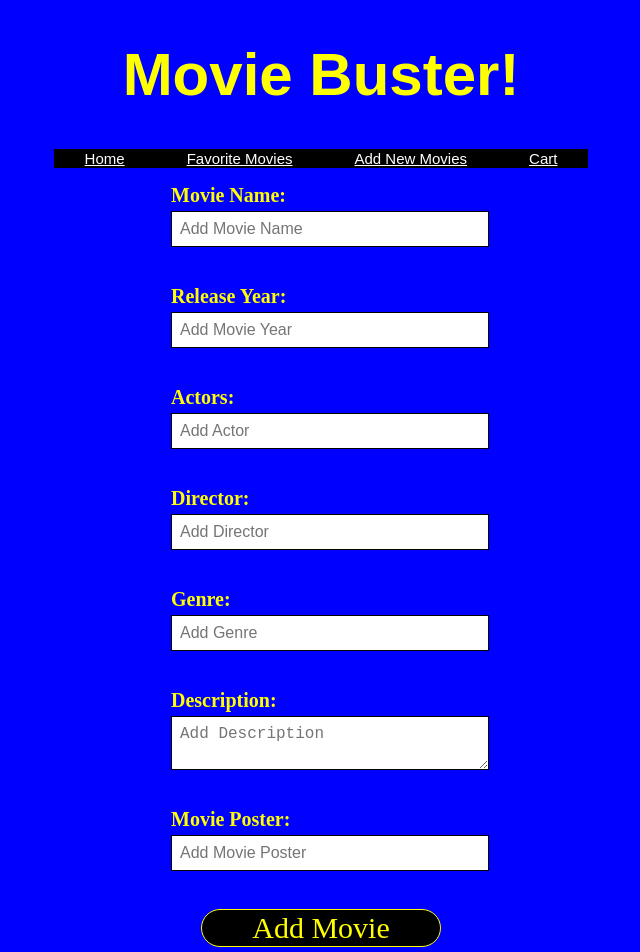
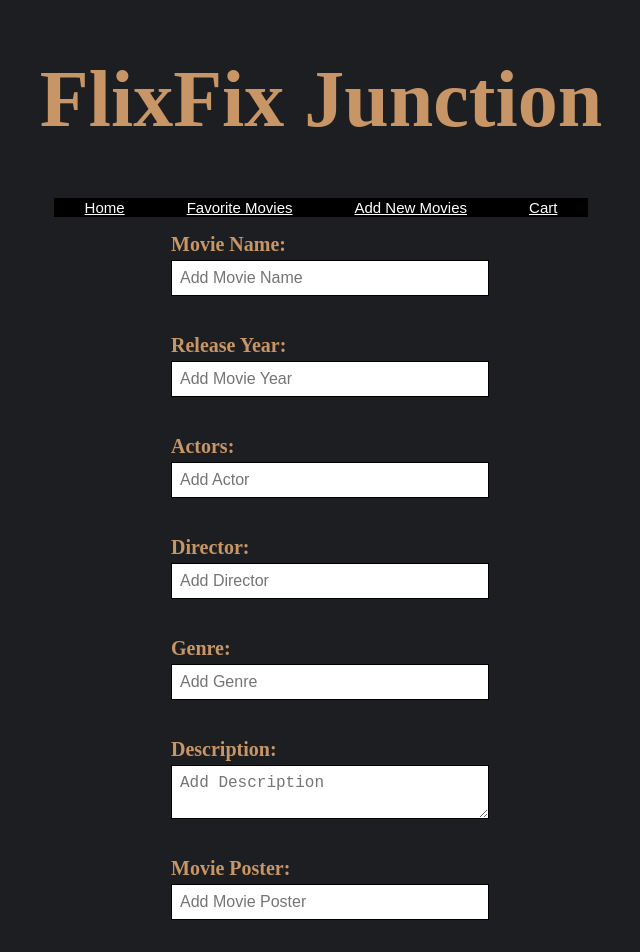
Before and after one commit to Dkerr2061/Phase-2-Capstone-Project, a React (Create React App) app: page /add_movies in a window 1280 px wide. Shown: the top 952 px of the page, without its empty margins (319-959 px from the left). Built offline with nearby package versions, Linux system fonts and the light colour scheme; data requests are answered from the project's data file.

Commit message:
Updated styling

```diff
--- a/db.json
+++ b/db.json
@@ -21,7 +21,7 @@
       "genre": "Crime",
       "description": "Jules Winnfield (Samuel L. Jackson) and Vincent Vega (John Travolta) are two hitmen who are out to retrieve a suitcase stolen from their employer, mob boss Marsellus Wallace (Ving Rhames). Wallace has also asked Vincent to take his wife Mia (Uma Thurman) out a few days later when Wallace himself will be out of town. Butch Coolidge (Bruce Willis) is an aging boxer who is paid by Wallace to lose his fight. The lives of these seemingly unrelated people are woven together comprising of a series of funny, bizarre and uncalled-for incidents.",
       "image": "https://encrypted-tbn0.gstatic.com/images?q=tbn:ANd9GcTiJsA2mWrlJFCi39GF3BWF_t9UgeLgUtXD3H7JTNW3Nkv9evDIP7PW0tzN9McQizmB2Xg&usqp=CAU",
-      "favorite": false,
+      "favorite": true,
       "likes": 0
     },
     {
@@ -46,7 +46,7 @@
       "description": "After the murder of his beloved wife, Danny Parker is set adrift in a world where nothing is as it seems. On his journey he befriends slacker Jimmy the Finn and becomes involved in rescuing his neighbor Colette from her own demons. Danny is antagonized by undercover narcotics agents and sadistic dealer Pooh-Bear.",
       "image": "https://m.media-amazon.com/images/M/MV5BMjE5ODgwNzYyN15BMl5BanBnXkFtZTYwNDE3OTg5._V1_.jpg",
       "favorite": false,
-      "likes": 0
+      "likes": 9
     },
     {
       "id": "5",
@@ -69,7 +69,7 @@
       "genre": "War",
       "description": "The story of Seita and Setsuko, two young Japanese siblings, living in the declining days of World War II. When an American firebombing separates the two children from their parents, the two siblings must rely completely on one another while they struggle to fight for their survival.",
       "image": "https://m.media-amazon.com/images/I/71+Uad84h-L._AC_UF894,1000_QL80_.jpg",
-      "favorite": true,
+      "favorite": false,
       "likes": 6
     },
     {
--- a/src/components/App.js
+++ b/src/components/App.js
@@ -61,7 +61,7 @@ function App() {
   return (
     <div className="App">
       <header className="App-header">
-        <h1 className="website-name">Movie Buster!</h1>
+        <h1 className="website-name">FlixFix Junction</h1>
       </header>
       <NavBar/>
       <Outlet
--- a/src/components/Movie.js
+++ b/src/components/Movie.js
@@ -26,13 +26,14 @@ function Movie({movie, deleteMovie, updateMovie}) {
         <img src={image} alt={name}/>
       </div>
       <div className="details">
-        <strong>{name}</strong>
+        <h3 className="card-h3">{name}</h3>
         <br/>
         <a>Likes: {likes}</a>
       </div>
       <Link to={`/profile/${id}`}>View Movies Details</Link>
-      <button onClick={toggleFavorite}>Add to Favorite</button>
-      <button onClick={handleMovieDeleteButton}>Delete Movie</button>
+      <button className="favorite-button" onClick={toggleFavorite}>Add to Favorite</button>
+      <br/>
+      <button className="delete-button" onClick={handleMovieDeleteButton}>Delete Movie</button>
     </li>
   )
 }
--- a/src/components/MovieDetails.js
+++ b/src/components/MovieDetails.js
@@ -37,9 +37,9 @@ function MovieDetails() {
       <h4>Genre: {movies.genre}</h4>
       <h4>Description:</h4>
       <p>{movies.description}</p>
-      <button onClick={handleLikeButton}>Likes: {movies.likes}</button>
+      <button className="likes-button" onClick={handleLikeButton}>Likes: {movies.likes}</button>
       <br/>
-      <button onClick={() => navigate("/")}>Back to Home Page</button>
+      <button className="back-button" onClick={() => navigate("/")}>Back to Home Page</button>
    </>
     : null
   }
--- a/src/index.css
+++ b/src/index.css
@@ -3,13 +3,16 @@
 }
 
 body{
-  background-color: blue;
+  background-color: #1d1e22;
   font-family: sans-serif;
   font-size: 30px;
+  color: white;
 }
 
 .website-name {
-  color: yellow;
+  color: #c89666;
+  font-size: 80px;
+  font-family: cursive;
 
 }
 
@@ -60,17 +63,21 @@ input[type="submit"]:hover {
 }
 
 label {
-  color: yellow;
+  color: #c89666;
   font-weight: bold;
   font-family: miller-display;
   font-size: 20px;
 }
 
-.submit-button {
+.submit-button,
+.favorite-button,
+.delete-button,
+.likes-button,
+.back-button {
   cursor: pointer;
   background-color: black;
-  color: yellow;
-  border: 1px solid yellow;
+  color: #c89666;
+  border: 1px solid #c89666;
   font-family: miller-display;
   border-radius: 30px;
   width: 30;
@@ -90,6 +97,7 @@ label {
 .nav-bar {
   display: flex;
   justify-content: center;
+   border-radius: 0;
 }
 
 .nav-button {
@@ -137,7 +145,7 @@ label {
   border-radius: 5px;
   border: 1px solid #ccc;
   width: 300px;
-  background-color: yellow;
+  background-color: #2d545e;
 }
 .card:hover {
   transform: scale(1.15);
@@ -168,20 +176,22 @@ label {
 }
 
 .searchbar {
-  flex: 1 1 auto;
-  margin: 0 1rem;
+  flex: auto;
+  margin: auto;
   display: flex;
   justify-content: center;
 }
 
 .searchbar input {
-  width: 30%;
+  width: 20%;
   font-size: 1rem;
   height: 2rem;
   margin-right: 0.5rem;
   border: 1px solid #ccc;
   border-radius: 3px;
   padding-left: 0.5rem;
+  vertical-align: middle;
+  background-color: transparent;
 }
 
 .searchbar button {
@@ -192,22 +202,10 @@ label {
 }
 
 .searchbar label {
-  color: yellow;
-  font-family: 'Franklin Gothic Medium', 'Arial Narrow', Arial, sans-serif;
-  font-size: 30px;
-}
-
-.suggestion-page{
-  display: flex;
-  justify-content: center;
-  align-items: center;
-}
-
-.suggestion-header {
-  text-align: center;
-  color: yellow;
-  font-weight: bold;
-  font-size: 60px;
+  color: #c89666;
+  font-family: cursive;
+  font-size: 34px;
+  vertical-align: middle;
 }
 
 .detail-card {
@@ -216,7 +214,7 @@ label {
   padding: 16px;
   max-width: 400px;
   margin: 0 auto;
-  background-color: #fff;
+  background-color: #2d545e;
   box-shadow: 0 4px 8px rgba(0, 0, 0, 0.1);
 }
 
--- a/src/pages/FavoriteMovies.js
+++ b/src/pages/FavoriteMovies.js
@@ -21,12 +21,12 @@ function FavoriteMovies({movie, updateMovie}) {
         <img src={image} alt={name}/>
       </div>
       <div className="details">
-        <strong>{name}</strong>
+        <h3 className="card-h3">{name}</h3>
         <br/>
         <a>Likes: {likes}</a>
       </div>
       <Link to={`/profile/${id}`}>View Movies Details</Link>
-      <button onClick={toggleFavorite}>Remove from Favorites</button>
+      <button className="favorite-button" onClick={toggleFavorite}>Remove from Favorites</button>
     </li>
   )
 }
```
